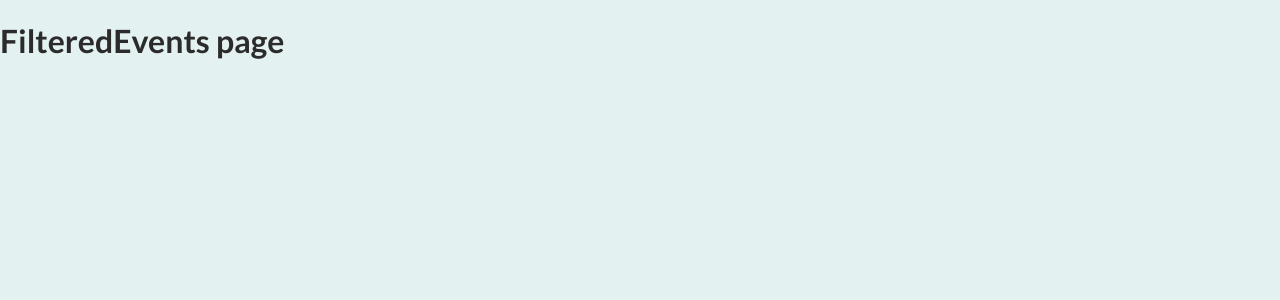
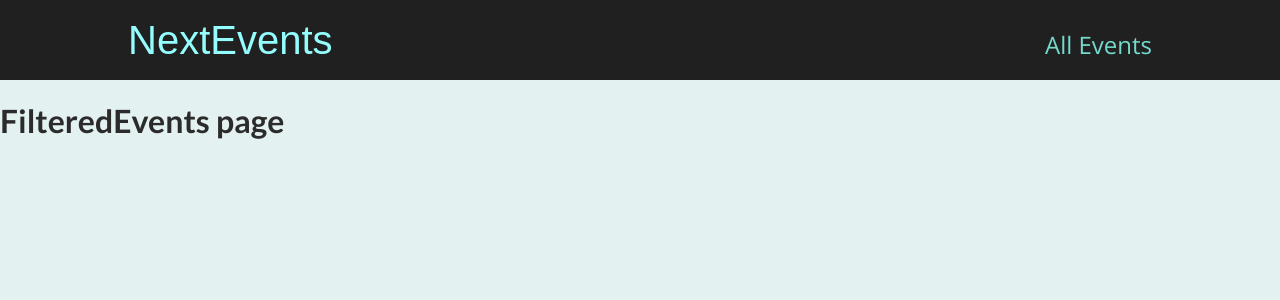
Before and after one commit to lerand94/eventsApp, a Next.js app: page /events in a window 1280 px wide. Shown: the top 300 px of the page. Built offline with nearby package versions, Linux system fonts and the light colour scheme.

Commit message:
created layout

```diff
--- /dev/null
+++ b/components/Layout/Layout.js
@@ -0,0 +1,13 @@
+import { Fragment } from "react";
+import MainHeader from "./MainHeader";
+
+const Layout = (props) => {
+  return (
+    <Fragment>
+      <MainHeader />
+      <main>{props.children}</main>
+    </Fragment>
+  );
+};
+
+export default Layout;
--- /dev/null
+++ b/components/Layout/MainHeader.js
@@ -0,0 +1,20 @@
+import classes from "./MainHeader.module.css";
+import Link from "next/link";
+
+const MainHeader = () => {
+  return (
+    <header className={classes.header}>
+      <div className={classes.logo}>
+        <Link href={"/"}>NextEvents</Link>
+      </div>
+      <nav className={classes.navigation}>
+        <ul>
+          <li>
+            <Link href={"/events"}>All Events</Link>
+          </li>
+        </ul>
+      </nav>
+    </header>
+  );
+};
+export default MainHeader;
--- /dev/null
+++ b/components/Layout/MainHeader.module.css
@@ -0,0 +1,41 @@
+.header {
+    width: 100%;
+    display: flex;
+    justify-content: space-between;
+    align-items: baseline;
+    padding: 1rem 10%;
+    height: 5rem;
+    background-color: #202020;
+}
+
+.logo {
+    font-size: 1.5rem;
+    color: white;
+    font-family: 'Fira', sans-serif;
+    height: 100%;
+    display: flex;
+    justify-content: center;
+    align-items: center;
+    color: #94fdfd;
+}
+
+.logo a {
+    text-decoration: none;
+    color: #94fdfd;
+}
+
+.navigation a {
+    text-decoration: none;
+    color: #74dacc;
+    font-size: 1rem;
+}
+
+@media (min-width: 768px) {
+    .logo {
+        font-size: 2.5rem;
+    }
+
+    .navigation a {
+        font-size: 1.5rem;
+    }
+}
--- a/pages/_app.js
+++ b/pages/_app.js
@@ -1,7 +1,12 @@
-import '../styles/globals.css'
+import "../styles/globals.css";
+import Layout from "../components/Layout/Layout";
 
 function MyApp({ Component, pageProps }) {
-  return <Component {...pageProps} />
+  return (
+    <Layout>
+      <Component {...pageProps} />
+    </Layout>
+  );
 }
 
-export default MyApp
+export default MyApp;
```
